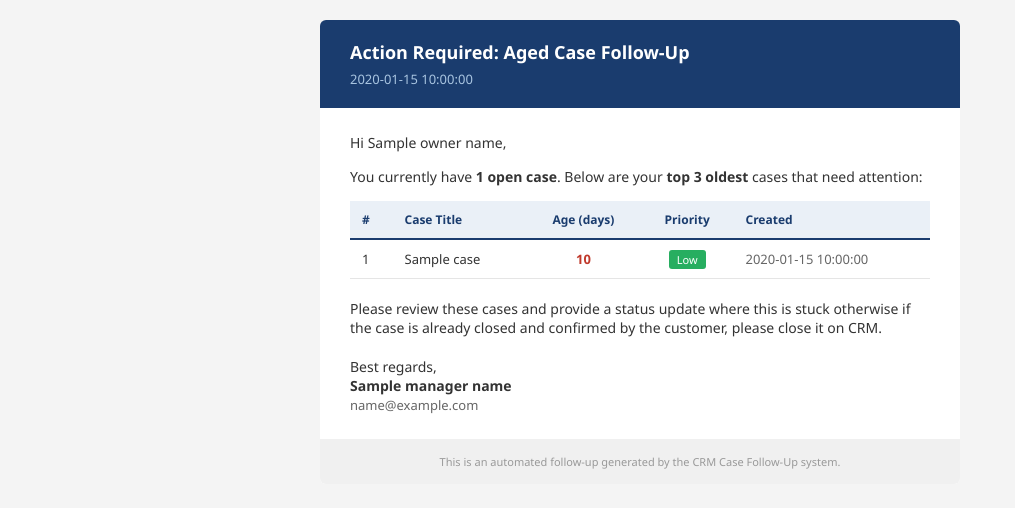
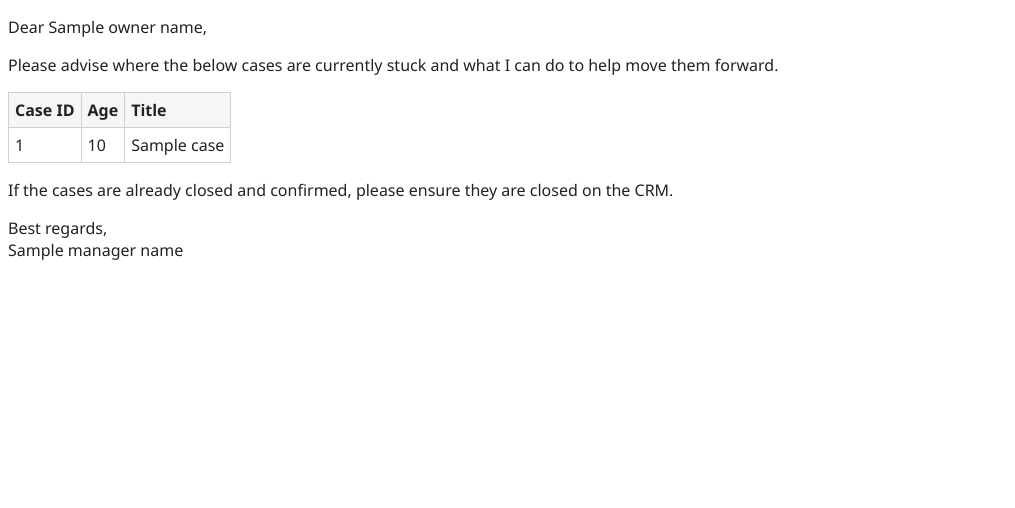
Before and after one commit to Abdojk/AK_SupDepAgedFollowup, a Python web app: template templates/followup_email.html in a window 1280 px wide. Shown: the top 508 px of the page, without its empty margins (0-1015 px from the left). Run offline with Jinja, Linux system fonts and the light colour scheme; the template is opened without the code that fills it: most values are stand-ins (such as "Sample title", 1, 10 or a date in 2020).

Commit message:
Align aged case follow-up flow with Excel and email requirements

```diff
--- a/main.py
+++ b/main.py
@@ -14,7 +14,7 @@ from src.logger import init_log, print_summary
 
 def main():
     parser = argparse.ArgumentParser(description="CRM Case Follow-Up Email Automation")
-    parser.add_argument("--input", default="data/cases.csv", help="Path to cases CSV file")
+    parser.add_argument("--input", default="data/cases.csv", help="Path to cases file (.csv, .xlsx, .xls)")
     parser.add_argument("--send", action="store_true", help="Actually send emails (default: dry-run)")
     parser.add_argument("--owner", default=None, help="Send only to a specific owner email")
     args = parser.parse_args()
--- a/src/email_builder.py
+++ b/src/email_builder.py
@@ -14,7 +14,7 @@ DRAFTS_DIR = Path("output/drafts")
 TEMPLATE_FILE = "followup_email.html"
 
 MANAGER_NAME = os.getenv("MANAGER_NAME", "Abdo")
-MANAGER_EMAIL = os.getenv("MANAGER_EMAIL", "Akhoury@info-sys.com")
+MANAGER_EMAIL = os.getenv("MANAGER_EMAIL", "akhoury@info-sys.com")
 
 
 def build_drafts(owners: dict, filter_owner: str = None) -> dict:
@@ -34,7 +34,7 @@ def build_drafts(owners: dict, filter_owner: str = None) -> dict:
         if filter_owner and owner_email != filter_owner:
             continue
 
-        subject = f"Action Required: Follow-Up on Your Top Aged Cases – {today_str}"
+        subject = "Follow-up on Aged Open Cases"
 
         html_content = template.render(
             owner_name=data["owner_name"],
--- a/templates/followup_email.html
+++ b/templates/followup_email.html
@@ -4,89 +4,33 @@
   <meta charset="UTF-8">
   <meta name="viewport" content="width=device-width, initial-scale=1.0">
 </head>
-<body style="margin:0; padding:0; font-family:Segoe UI, Arial, sans-serif; background:#f4f4f4;">
-  <table width="100%" cellpadding="0" cellspacing="0" style="background:#f4f4f4; padding:20px 0;">
+<body style="font-family:Segoe UI, Arial, sans-serif; color:#222;">
+  <p>Dear {{ owner_name }},</p>
+
+  <p>Please advise where the below cases are currently stuck and what I can do to help move them forward.</p>
+
+  <table cellpadding="6" cellspacing="0" border="1" style="border-collapse:collapse; border-color:#d0d0d0;">
+    <thead style="background:#f4f6f8;">
       <tr>
-      <td align="center">
-        <table width="640" cellpadding="0" cellspacing="0" style="background:#ffffff; border-radius:6px; overflow:hidden;">
-
-          <!-- Header -->
-          <tr>
-            <td style="background:#1a3c6e; padding:20px 30px;">
-              <h1 style="margin:0; color:#ffffff; font-size:18px; font-weight:600;">
-                Action Required: Aged Case Follow-Up
-              </h1>
-              <p style="margin:6px 0 0; color:#a8c4e0; font-size:13px;">{{ today }}</p>
-            </td>
-          </tr>
-
-          <!-- Body -->
-          <tr>
-            <td style="padding:25px 30px;">
-              <p style="margin:0 0 15px; font-size:14px; color:#333;">
-                Hi {{ owner_name }},
-              </p>
-              <p style="margin:0 0 15px; font-size:14px; color:#333;">
-                You currently have <strong>{{ total_cases }} open case{{ "s" if total_cases != 1 }}</strong>.
-                Below are your <strong>top 3 oldest</strong> cases that need attention:
-              </p>
-
-              <!-- Cases Table -->
-              <table width="100%" cellpadding="0" cellspacing="0" style="border-collapse:collapse; margin-bottom:20px;">
-                <thead>
-                  <tr style="background:#eaf0f7;">
-                    <th style="padding:10px 12px; text-align:left; font-size:12px; color:#1a3c6e; border-bottom:2px solid #1a3c6e;">#</th>
-                    <th style="padding:10px 12px; text-align:left; font-size:12px; color:#1a3c6e; border-bottom:2px solid #1a3c6e;">Case Title</th>
-                    <th style="padding:10px 12px; text-align:center; font-size:12px; color:#1a3c6e; border-bottom:2px solid #1a3c6e;">Age (days)</th>
-                    <th style="padding:10px 12px; text-align:center; font-size:12px; color:#1a3c6e; border-bottom:2px solid #1a3c6e;">Priority</th>
-                    <th style="padding:10px 12px; text-align:left; font-size:12px; color:#1a3c6e; border-bottom:2px solid #1a3c6e;">Created</th>
+        <th align="left">Case ID</th>
+        <th align="left">Age</th>
+        <th align="left">Title</th>
       </tr>
     </thead>
     <tbody>
       {% for case in top3 %}
-                  <tr style="background:{{ '#ffffff' if loop.index is odd else '#f9fbfd' }};">
-                    <td style="padding:10px 12px; font-size:13px; color:#333; border-bottom:1px solid #e5e5e5;">{{ loop.index }}</td>
-                    <td style="padding:10px 12px; font-size:13px; color:#333; border-bottom:1px solid #e5e5e5;">{{ case.case_title }}</td>
-                    <td style="padding:10px 12px; font-size:13px; color:#c0392b; font-weight:600; text-align:center; border-bottom:1px solid #e5e5e5;">{{ case.age_days }}</td>
-                    <td style="padding:10px 12px; font-size:13px; text-align:center; border-bottom:1px solid #e5e5e5;">
-                      {% if case.priority == 'High' %}
-                        <span style="background:#e74c3c; color:#fff; padding:2px 8px; border-radius:3px; font-size:11px;">High</span>
-                      {% elif case.priority == 'Normal' or case.priority == 'Medium' %}
-                        <span style="background:#f39c12; color:#fff; padding:2px 8px; border-radius:3px; font-size:11px;">Normal</span>
-                      {% else %}
-                        <span style="background:#27ae60; color:#fff; padding:2px 8px; border-radius:3px; font-size:11px;">Low</span>
-                      {% endif %}
-                    </td>
-                    <td style="padding:10px 12px; font-size:13px; color:#666; border-bottom:1px solid #e5e5e5;">{{ case.created_date }}</td>
+      <tr>
+        <td>{{ case.case_id }}</td>
+        <td>{{ case.age_days }}</td>
+        <td>{{ case.case_title }}</td>
       </tr>
       {% endfor %}
     </tbody>
   </table>
 
-              <p style="margin:0 0 20px; font-size:14px; color:#333;">
-                Please review these cases and provide a status update where this is stuck otherwise if the case is already closed and confirmed by the customer, please close it on CRM.
-              </p>
+  <p>If the cases are already closed and confirmed, please ensure they are closed on the CRM.</p>
 
-              <p style="margin:0; font-size:14px; color:#333;">
-                Best regards,<br>
-                <strong>{{ manager_name }}</strong><br>
-                <span style="color:#666; font-size:13px;">{{ manager_email }}</span>
-              </p>
-            </td>
-          </tr>
-
-          <!-- Footer -->
-          <tr>
-            <td style="background:#f0f0f0; padding:15px 30px; text-align:center;">
-              <p style="margin:0; font-size:11px; color:#999;">
-                This is an automated follow-up generated by the CRM Case Follow-Up system.
-              </p>
-            </td>
-          </tr>
-
-        </table>
-      </td>
-    </tr>
-  </table>
+  <p>Best regards,<br>
+  {{ manager_name }}</p>
 </body>
 </html>
```
Also changed, not shown: src/email_sender.py (+6 -3 lines), src/parser.py (+20 -4 lines). Lines whose indentation alone changed are shown as unchanged.
